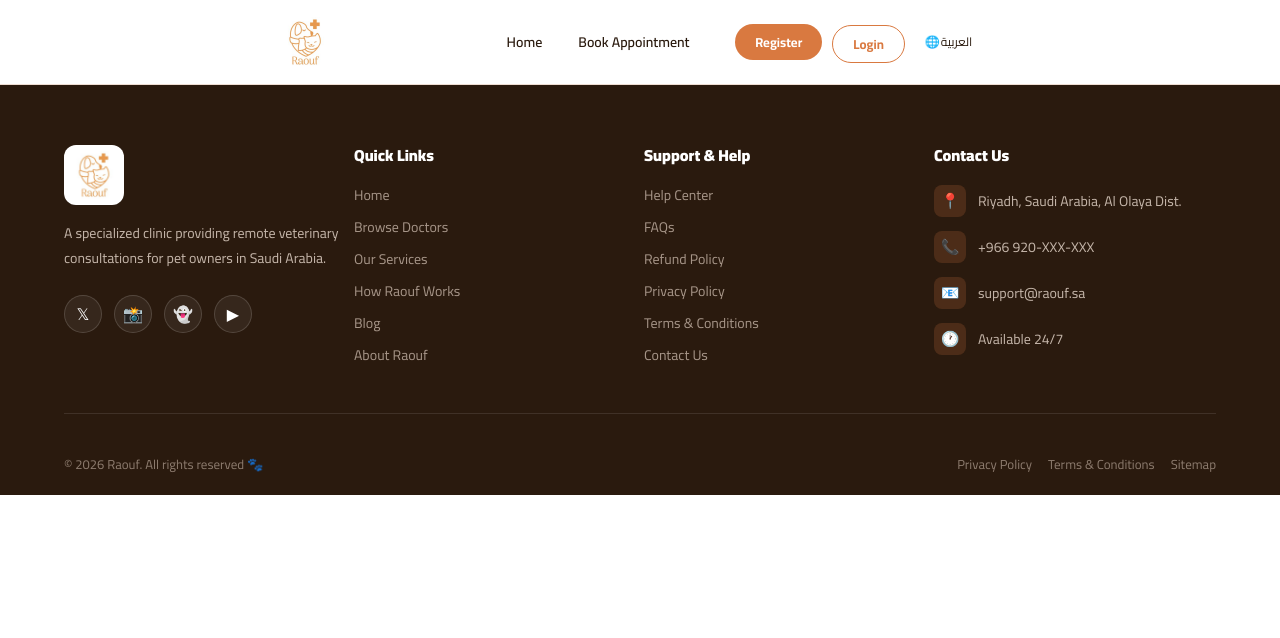
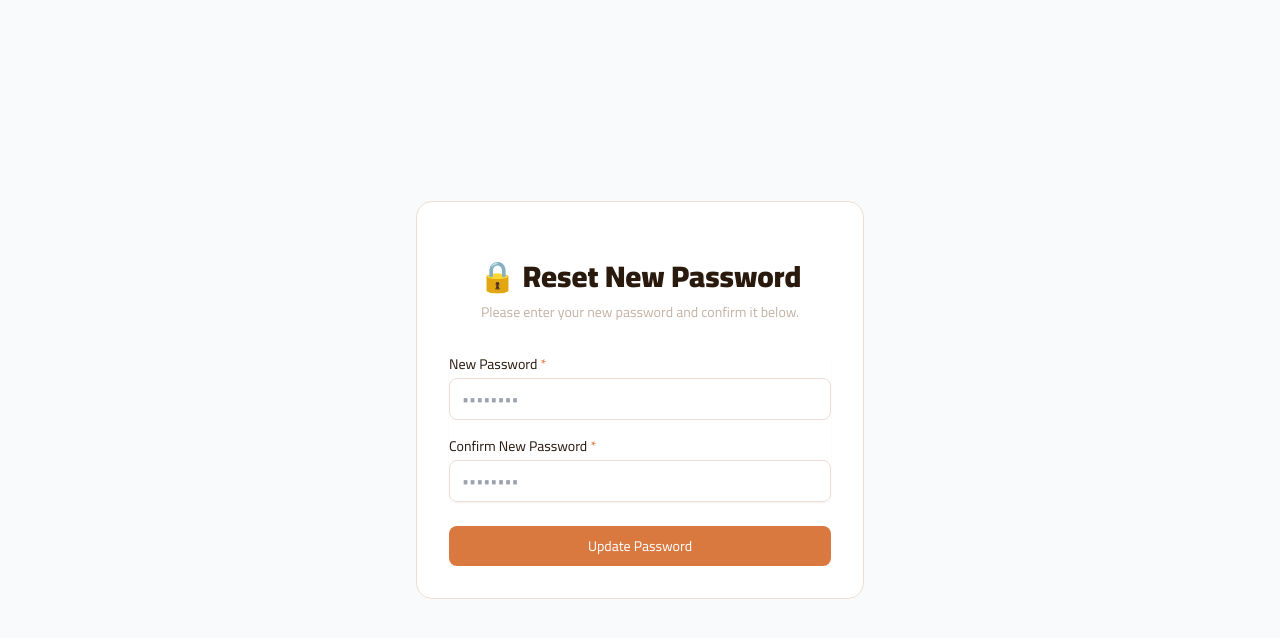
Before and after one commit to shahad-FS/PortfolioProject, a React (Vite) app in the folder rauf/frontend/: page /reset-password in a window 1280 px wide. Shown: the top 638 px of the page. Built offline with nearby package versions, Linux system fonts and the light colour scheme; no server answers.

Commit message:
add: url

```diff
--- a/rauf/frontend/src/App.jsx
+++ b/rauf/frontend/src/App.jsx
@@ -17,6 +17,7 @@
 const EmailConfirmation = lazy(() => import("./pages/EmailConfirmation"));
 const VerifyHandler = lazy(() => import("./pages/VerifyHandler"));
 const TermsAndConditions = lazy(() => import("./pages/TermsAndConditions"));
+const ResetPasswordConfirm = lazy(() => import("./pages/ResetPasswordConfirm"));
 
 function App() {
   const { i18n } = useTranslation();
@@ -34,7 +35,12 @@
     }
   }, [i18n.language]);
 
-  const hideLayoutPaths = ["/login", "/register", "/check-email"];
+  const hideLayoutPaths = [
+    "/login",
+    "/register",
+    "/check-email",
+    "/reset-password",
+  ];
   const shouldHideLayout =
     hideLayoutPaths.includes(location.pathname) ||
     location.pathname.startsWith("/verify-email/");
@@ -54,6 +60,7 @@
           <Route path="/book-appointment" element={<BookAppointment />} />
           <Route path="/video-call/:sessionId" element={<VideoCall />} />
           <Route path="/terms" element={<TermsAndConditions />} />
+          <Route path="/reset-password" element={<ResetPasswordConfirm />} />
         </Routes>
       </Suspense>
       {!shouldHideLayout && <Footer />}
--- a/rauf/frontend/src/pages/ResetPasswordConfirm.jsx
+++ b/rauf/frontend/src/pages/ResetPasswordConfirm.jsx
@@ -1,7 +1,7 @@
 import { useState } from "react";
 import { useSearchParams, useNavigate } from "react-router-dom";
 import { useTranslation } from "react-i18next";
-import api from "../../api/axios";
+import api from "../api/axios";
 import Swal from "sweetalert2";
 
 export default function ResetPasswordConfirm() {
```
